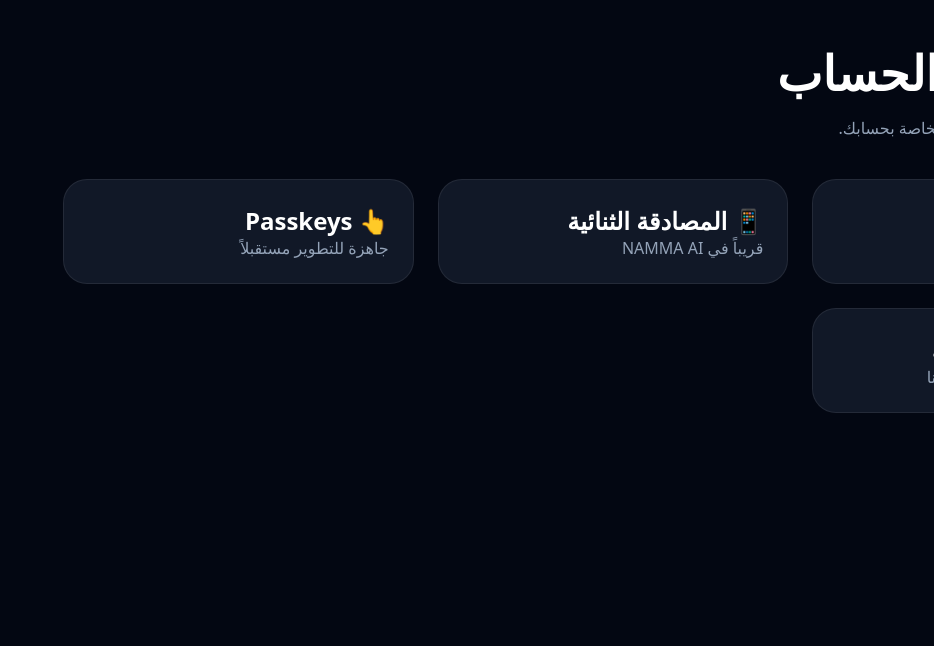
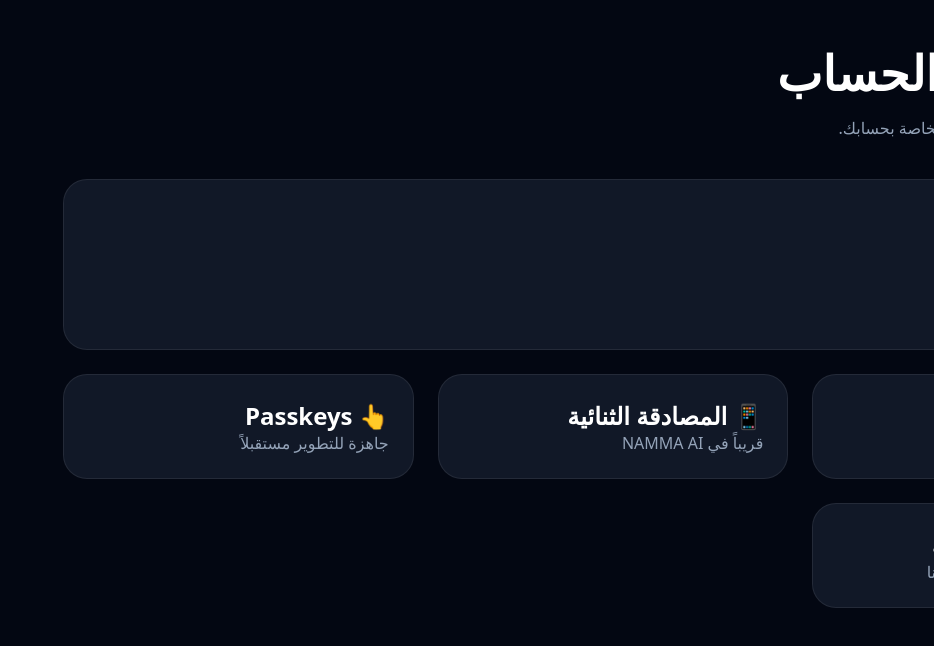
Before and after one commit to namma-ai-sa/namma-ai, a Next.js app: page /security in a window 1280 px wide. Shown: the top 646 px of the page, without its empty margins (346-1280 px from the left). Built offline with nearby package versions, Linux system fonts and the light colour scheme.

Commit message:
security premium v2

```diff
--- a/app/security/page.jsx
+++ b/app/security/page.jsx
@@ -31,6 +31,23 @@ export default function SecurityPage() {
         >
           إدارة إعدادات الأمان والخصوصية الخاصة بحسابك.
         </p>
+
+        <div
+          style={{
+            background: "#111827",
+            border: "1px solid rgba(255,255,255,.08)",
+            borderRadius: "24px",
+            padding: "24px",
+            marginBottom: "24px",
+          }}
+        >
+          <h2>🛡️ فحص الأمان</h2>
+
+          <p>✅ كلمة المرور مفعلة</p>
+          <p>✅ الحساب نشط</p>
+          <p>⚠️ المصادقة الثنائية غير مفعلة</p>
+          <p>⚠️ Passkeys غير مفعلة</p>
+        </div>
 
         <div
           style={{
```
